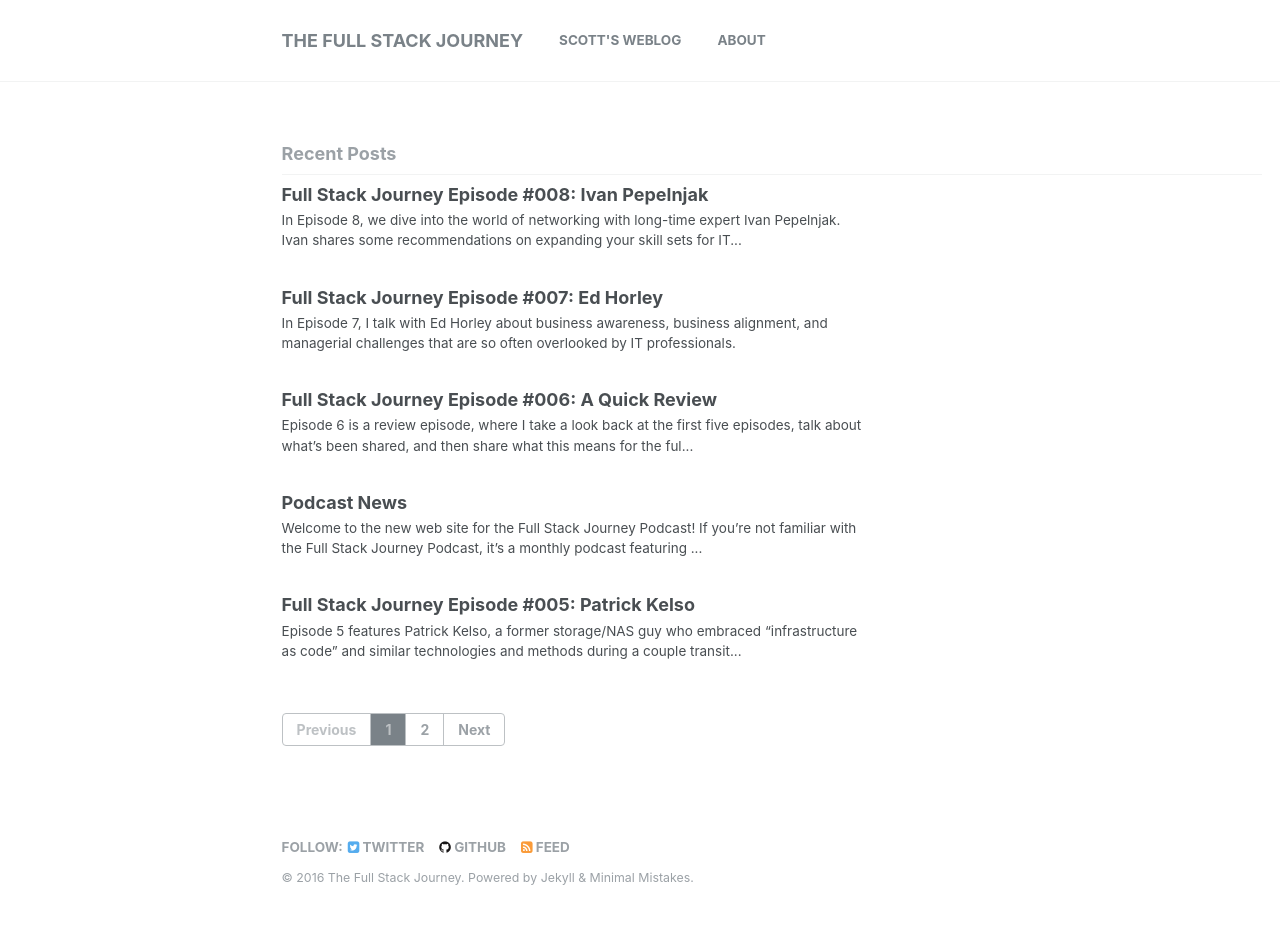
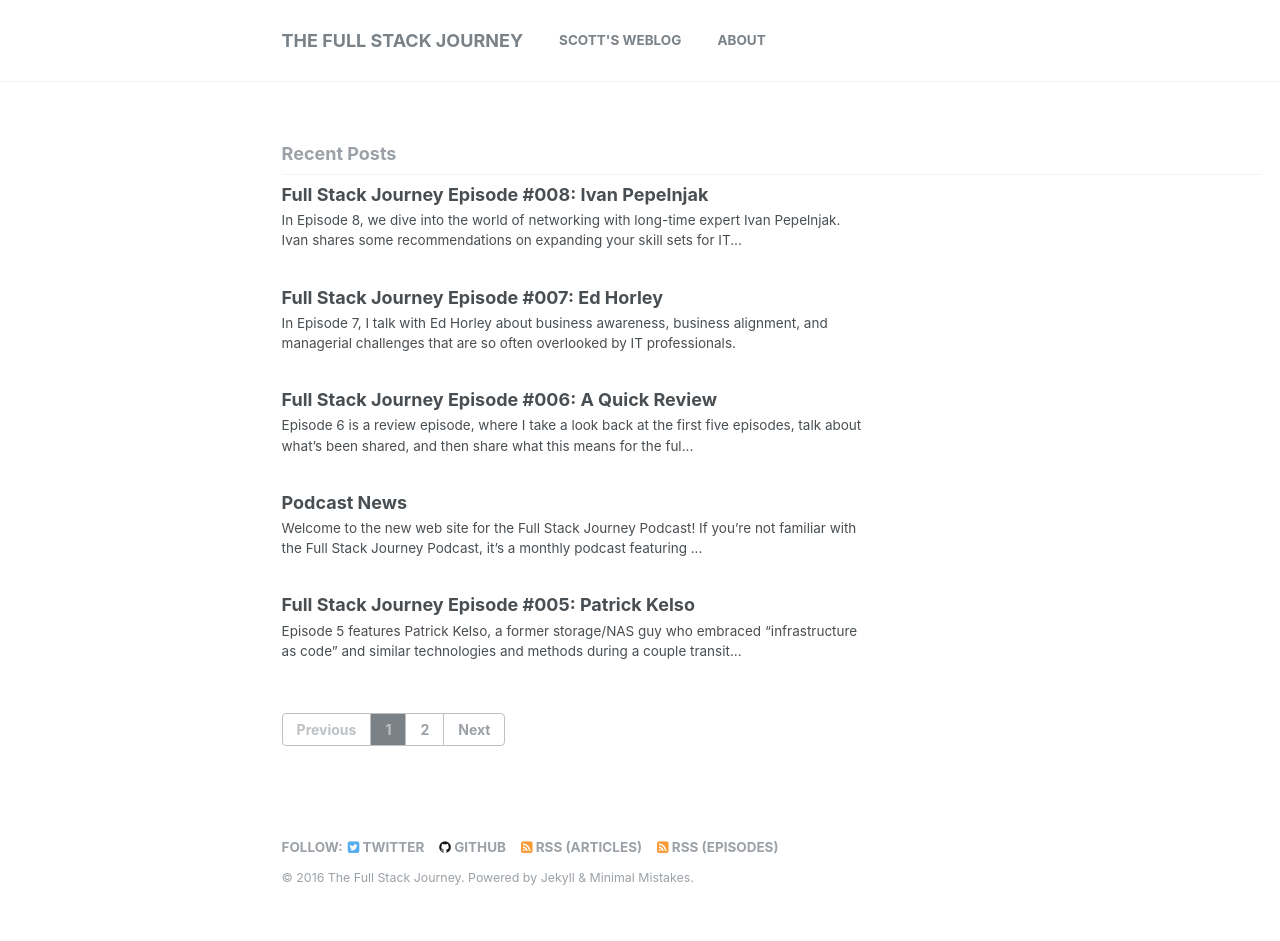
Before and after one commit to scottslowe/fullstackjourney, a Jekyll site: the page built from index.html, in a window 1280 px wide. Built offline with Jekyll 4.4.1, drawn with Linux system fonts in a browser that asks for light colours; the list of posts is cut into pages by our own code.

Commit message:
Update RSS feeds for articles and episodes
Update HTML templates to separate RSS feed for blog articles and RSS feed for podcast episodes

```diff
--- a/_data/ui-text.yml
+++ b/_data/ui-text.yml
@@ -22,7 +22,8 @@ en: &DEFAULT_EN
   more_label            : "Learn More"
   related_label         : "You May Also Enjoy"
   follow_label          : "Follow:"
-  feed_label            : "Feed"
+  feed_label            : "RSS (Articles)"
+  podcast_feed_label    : "RSS (Episodes)"
   powered_by            : "Powered by"
   website_label         : "Website"
   email_label           : "Email"
--- a/_includes/footer.html
+++ b/_includes/footer.html
@@ -18,6 +18,7 @@
       <li><a href="http://bitbucket.org/{{ site.author.bitbucket }}"><i class="fa fa-fw fa-bitbucket" aria-hidden="true"></i> Bitbucket</a></li>
     {% endif %}
     <li><a href="{{ base_path }}/feed.xml"><i class="fa fa-fw fa-rss-square" aria-hidden="true"></i> {{ site.data.ui-text[site.locale].feed_label }}</a></li>
+    <li><a href="{{ base_path }}/podcast.xml"><i class="fa fa-fw fa-rss-square" aria-hidden="true"></i> {{ site.data.ui-text[site.locale].podcast_feed_label }}</a></li>
   </ul>
 </div>
 
```
